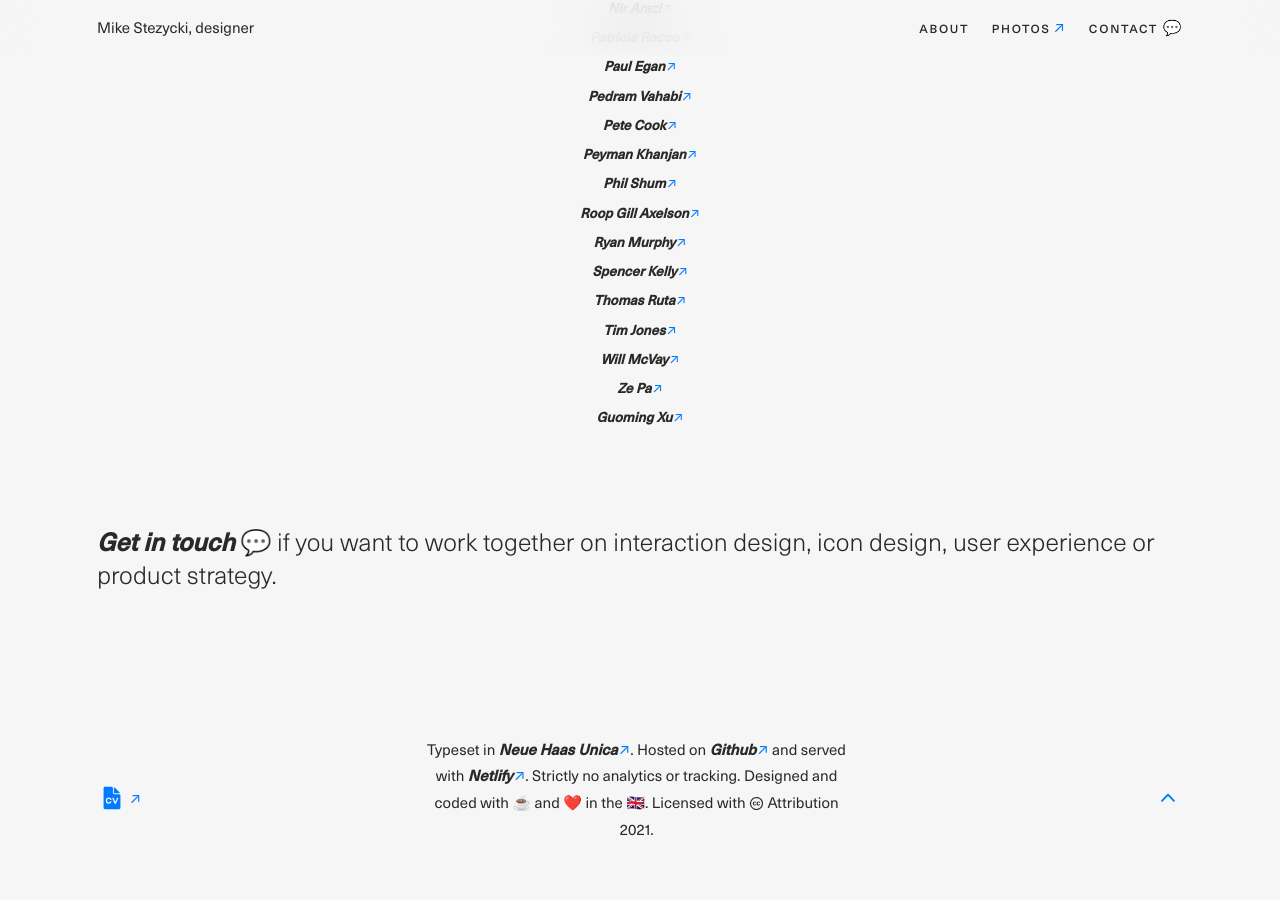
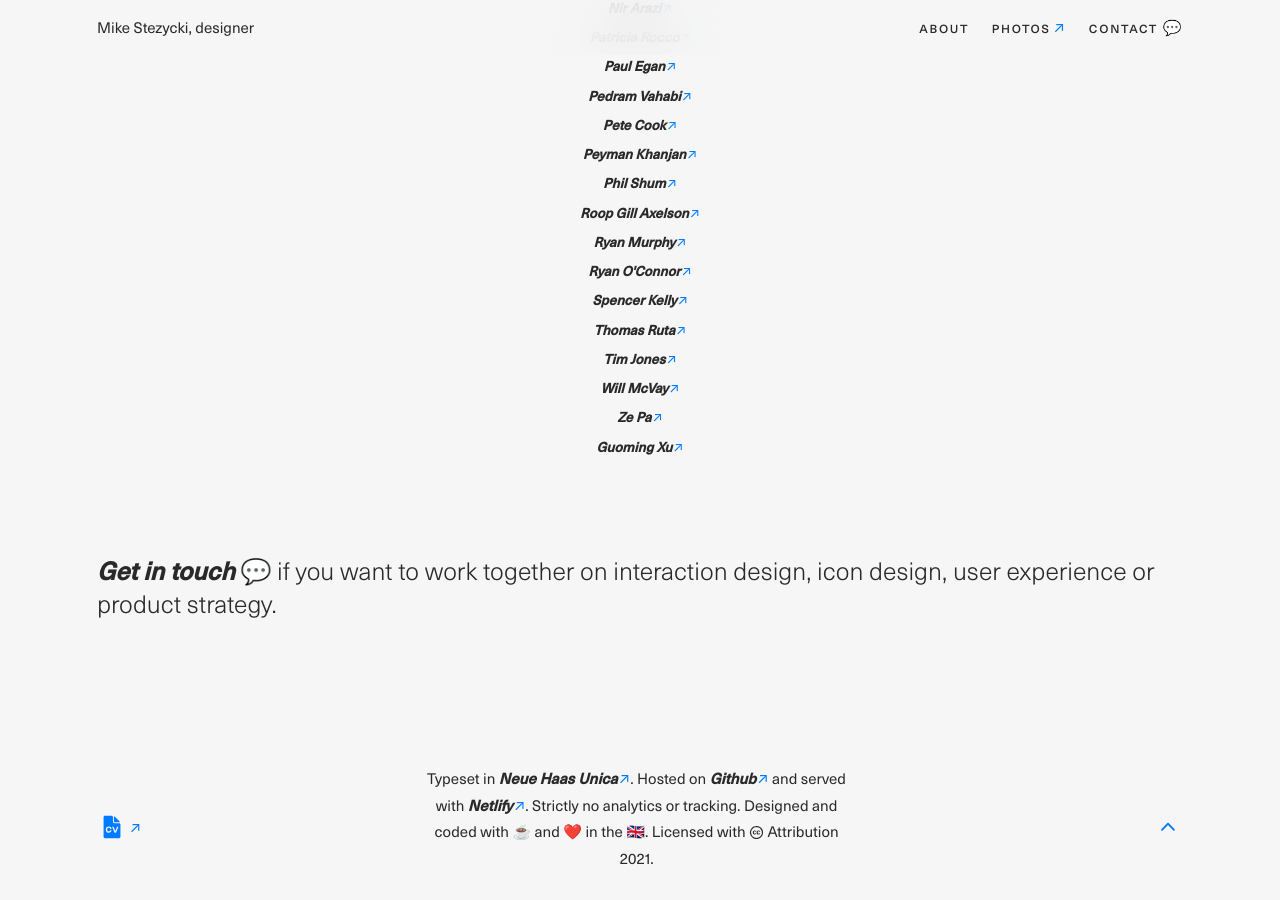
Before and after one commit to mr-stezz/mr-stezz.github.io, a Jekyll site: the page built from about.md, in a window 1280 px wide and 900 px high, scrolled down 5716 px. Built offline with Jekyll 4.4.1, drawn with Linux system fonts in a browser that asks for light colours.

Commit message:
Add more links to work list

```diff
--- a/_includes/_section.people-id-work-with-again.html
+++ b/_includes/_section.people-id-work-with-again.html
@@ -72,6 +72,7 @@
       <!-- <li class="work-list-item"><a href="https://github.com/razelkayamdev" class="work-list-link">Raz Elkayam</a></li> -->
       <li class="work-list-item"><a href="https://www.linkedin.com/in/roop-gill/" class="work-list-link">Roop Gill Axelson</a></li>
       <li class="work-list-item"><a href="https://github.com/ryan2611" class="work-list-link">Ryan Murphy</a></li>
+      <li class="work-list-item"><a href="https://www.linkedin.com/in/ryan-o-connor-b254393/" class="work-list-link">Ryan O'Connor</a></li>
       <li class="work-list-item"><a href="https://github.com/spencermountain" class="work-list-link">Spencer Kelly</a></li>
       <li class="work-list-item"><a href="https://github.com/tomasruta" class="work-list-link">Thomas Ruta</a></li>
       <li class="work-list-item"><a href="https://www.linkedin.com/in/tim-jones-b904582/" class="work-list-link">Tim Jones</a></li>
```
